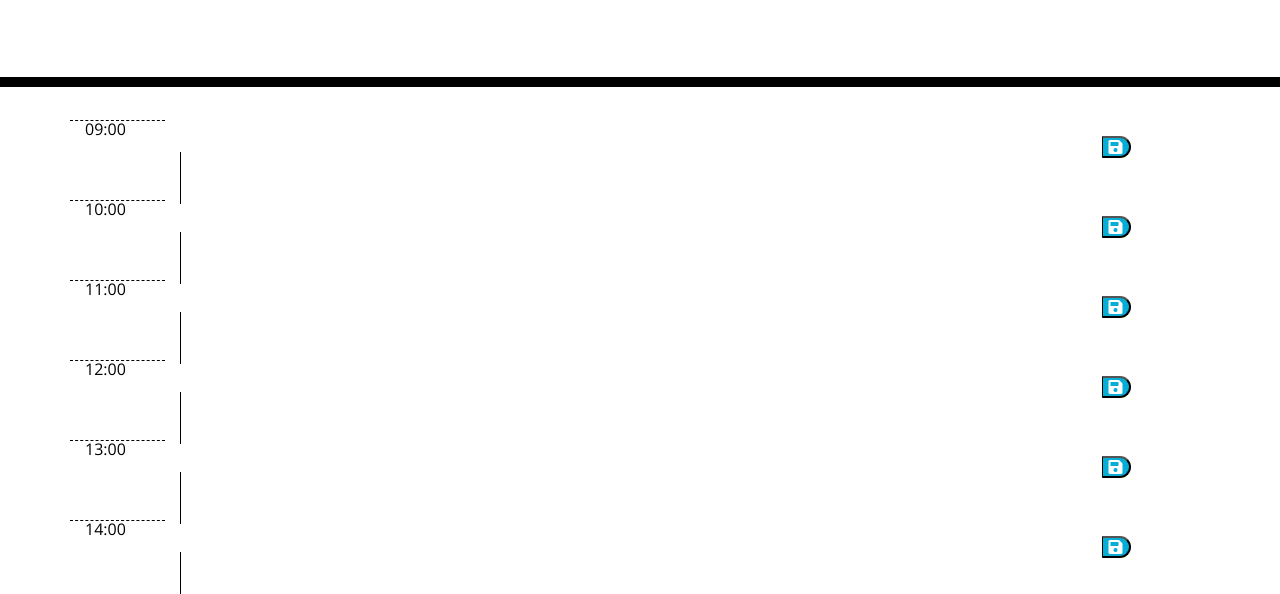
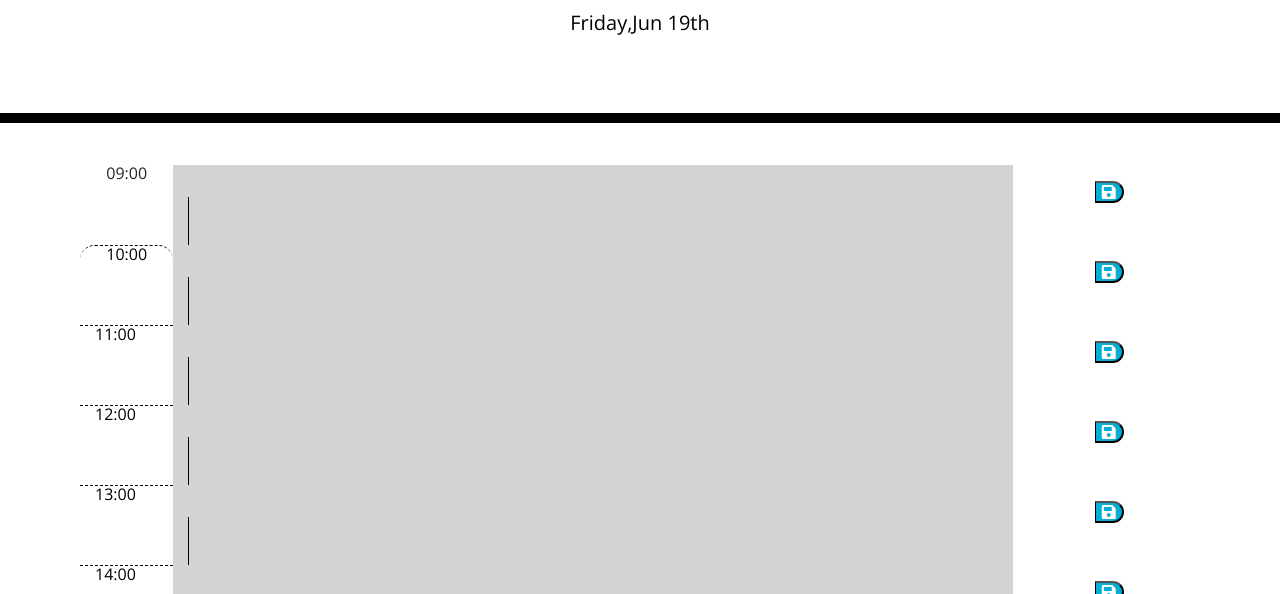
Before and after one commit to gussell87/daily-schedule, a plain HTML site: page index.html in a window 1280 px wide. Shown: the part 181-775 px from the top of the page. Drawn offline with nearby package versions, Linux system fonts and the light colour scheme.

Commit message:
3. Most of Java entered

```diff
--- a/assets/script.js
+++ b/assets/script.js
@@ -0,0 +1,58 @@
+$(document).ready(function () {
+    //date
+    date = moment().format("dddd,MMM Do");
+
+    //time
+    hour = parseInt(moment().format("HH"));
+    hour = 24;
+
+    //day
+    currentDay = $("#currentDay")
+
+    //set date
+    currentDay.text(date);
+
+    for (let i = 9; i < (17); i++) {
+        //gets div with time
+        var div = $("div").find(`[data-time="${i}"]`);
+        //gets text out of local storage
+        var savedText = localStorage.getItem(i);
+        //sets text area
+        var textArea = $("textarea#" + i + "-text");
+        //saves text in text area
+        textArea.val(savedText);
+
+        //check if text is saving
+        //console.log(savedText);
+
+        var btn = $(`button#${i}-btn`);
+
+        //btn click
+        btn.click(function () {
+            //finds text area (needs to happen again?)
+            var textArea = $("textarea#" + i + "-text");
+
+            //check text in text area
+            console.log(textArea.val());
+
+            //saves the text from textarea to local storage
+            localStorage.setItem(i, textArea.val());
+        })
+
+        //set classes based on past present & future
+        if (i < hour) {
+            div.addClass("past");
+            console.log("past");
+        }
+
+        else if (i = hour) {
+            div.addClass("present");
+            console.log("present");
+        }
+
+        else {
+            div.addClass("future");
+            console.log("future");
+        }
+    }
+})
--- a/assets/style.css
+++ b/assets/style.css
@@ -29,12 +29,13 @@ textarea{
 .time-block{
   text-align: center;
   border-radius: 15px;
+  vertical-align: center;
 }
 
 .row {
   white-space: pre-wrap;
   height: 80px;
-  border-top: 1px solid white;;
+  border: 10px solid white;;
 }
 
 .hour {
--- a/index.html
+++ b/index.html
@@ -24,7 +24,7 @@
         <!-- Timeblocks go here -->
         <!-- 9am -->
         <div class="row">
-            <div class="col-1 hour">09:00</div>
+            <div class="col-1 time-block">09:00</div>
             <div class="col-9 activity" data-time="9">
                 <textarea id="9-text"></textarea>
             </div>
@@ -35,7 +35,7 @@
 
         <!-- 10am -->
         <div class="row">
-            <div class="col-1 hour">10:00</div>
+            <div class="col-1 hour time-block">10:00</div>
             <div class="col-9 activity" data-time="10">
                 <textarea id="10-text"></textarea>
             </div>
```
